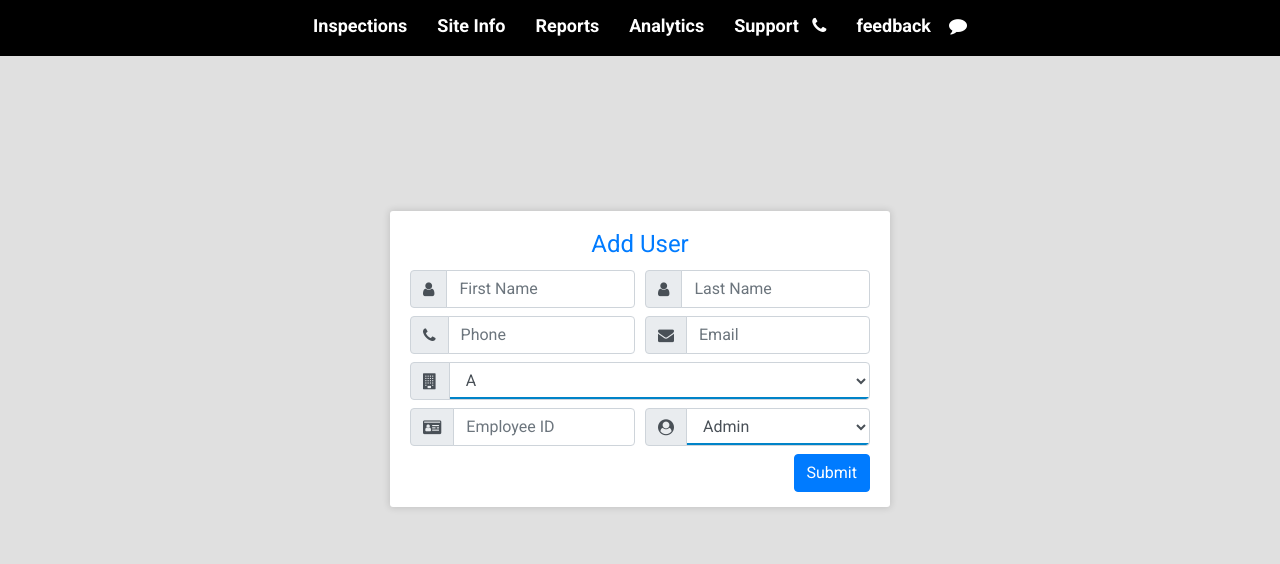
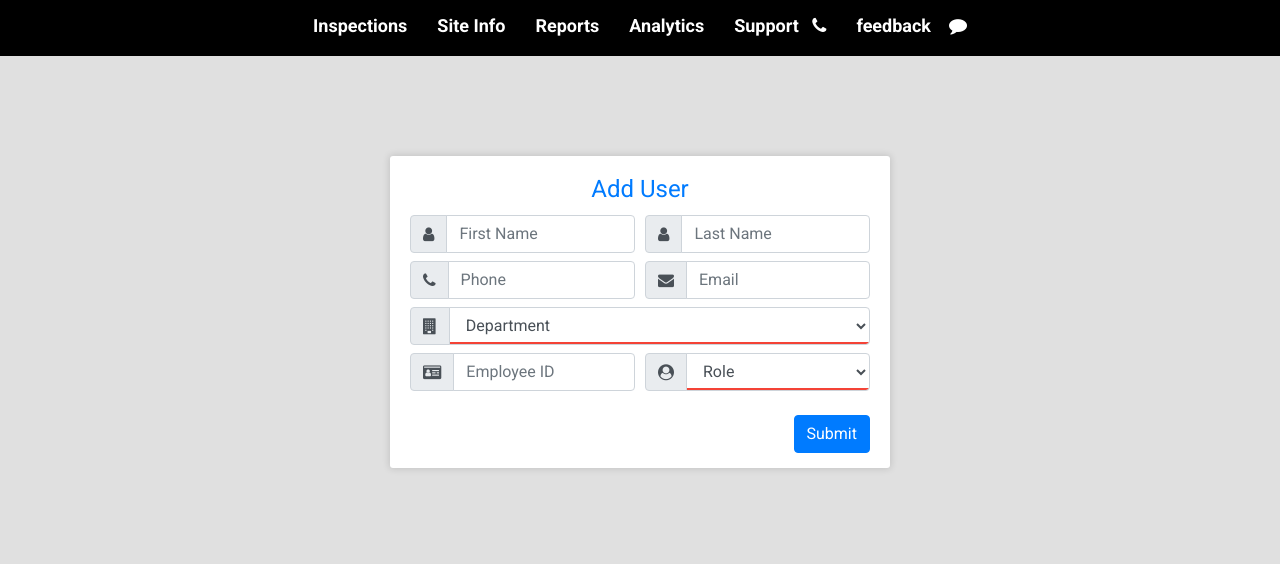
Before and after one commit to mohitjohar/pdt, a React app: page /adduser in a window 1280 px wide. Shown: the part 120-684 px from the top of the page. Built offline with nearby package versions, Linux system fonts and the light colour scheme.

Commit message:
add user form

```diff
--- a/src/index.css
+++ b/src/index.css
@@ -553,6 +553,7 @@ text.current-value {
 
 .g-recaptcha > div {
   margin: auto;
+  width: 100%;
 }
 
 .recaptcha-checkbox-border {
@@ -626,9 +627,9 @@ form.maxw-500 {
   box-shadow: 0 0 7px 1px #00000021;
 }
 
-.pdtb-150 {
-  padding-top: 155px;
-  padding-bottom: 155px;
+.pdtb-100 {
+  padding-top: 100px;
+  padding-bottom: 100px;
 }
 
 @media (max-width: 992px) {
--- a/src/pages/AddUser.js
+++ b/src/pages/AddUser.js
@@ -1,5 +1,4 @@
 import React, { useState } from 'react';
-import { Button, Modal, ModalHeader, ModalBody, ModalFooter } from 'reactstrap';
 import Header from '../components/Header';
 import Footer from '../components/Footer';
 
@@ -37,7 +36,7 @@ const AddUser = () => {
   return (
     <>
       <Header />
-      <div className="content gray-bg pdtb-150">
+      <div className="content gray-bg pdtb-100">
         <div className="container">
           <form
             className="row maxw-500"
@@ -129,9 +128,13 @@ const AddUser = () => {
                 <select
                   className="form-control"
                   placeholder="Department"
+                  className={
+                    department ? 'form-control' : 'form-control unfilled'
+                  }
                   onChange={e => setDepartment(e.target.value)}
                   required
                 >
+                  <option value="">Department</option>
                   <option value="a">A</option>
                   <option value="b">B</option>
                   <option value="c">C</option>
@@ -168,8 +171,10 @@ const AddUser = () => {
                   className="form-control"
                   placeholder="Role"
                   onChange={e => setRole(e.target.value)}
+                  className={role ? 'form-control' : 'form-control unfilled'}
                   required
                 >
+                  <option value="">Role</option>
                   <option value="admin">Admin</option>
                   <option value="sub-admin">Sub-Admin</option>
                   <option value="inspector">Inspector</option>
@@ -177,7 +182,7 @@ const AddUser = () => {
               </div>
             </div>
             <div className="col-12 text-right">
-              <input type="submit" className="btn btn-primary" />
+              <input type="submit" className="btn btn-primary mt-3" />
             </div>
           </form>
         </div>
```
